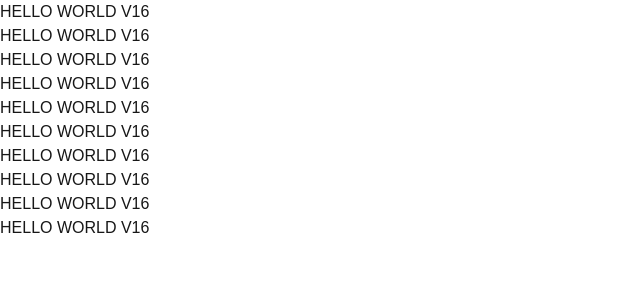
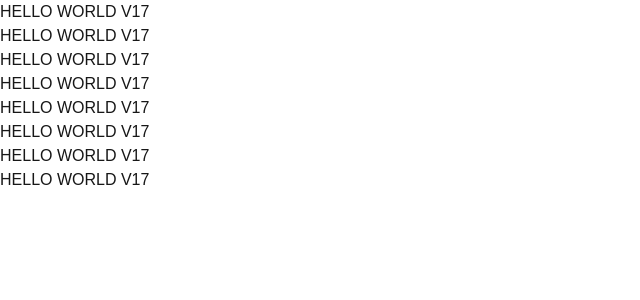
Before and after one commit to JFQuinzon/map-sample, a Next.js app: page / in a window 1280 px wide. Shown: the top 300 px of the page, without its empty margins (0-640 px from the left). Built offline with nearby package versions, Linux system fonts and the light colour scheme.

Commit message:
Update page.tsx

```diff
--- a/src/app/page.tsx
+++ b/src/app/page.tsx
@@ -3,16 +3,14 @@
 const page = () => {
   return (
     <div>
-      <h1>HELLO WORLD V16</h1>
-      <h1>HELLO WORLD V16</h1>
-      <h1>HELLO WORLD V16</h1>
-      <h1>HELLO WORLD V16</h1>
-      <h1>HELLO WORLD V16</h1>
-      <h1>HELLO WORLD V16</h1>
-      <h1>HELLO WORLD V16</h1>
-      <h1>HELLO WORLD V16</h1>
-      <h1>HELLO WORLD V16</h1>
-      <h1>HELLO WORLD V16</h1>
+      <h1>HELLO WORLD V17</h1>
+      <h1>HELLO WORLD V17</h1>
+      <h1>HELLO WORLD V17</h1>
+      <h1>HELLO WORLD V17</h1>
+      <h1>HELLO WORLD V17</h1>
+      <h1>HELLO WORLD V17</h1>
+      <h1>HELLO WORLD V17</h1>
+      <h1>HELLO WORLD V17</h1>
     </div>
   )
 }
```
